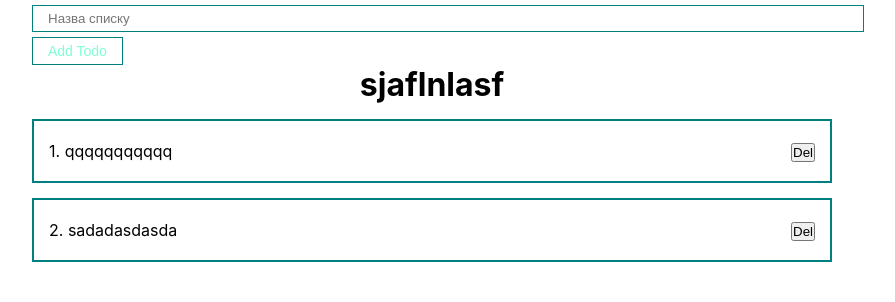
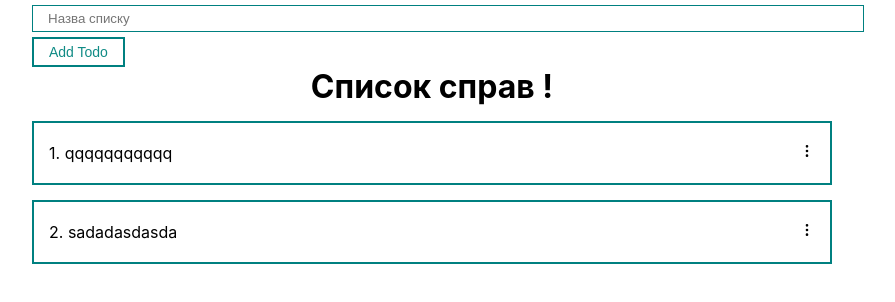
Before and after one commit to IvannaIva/todoReact, a React (Create React App) app in the folder todo/: page / in a window 1280 px wide. Shown: the top 302 px of the page, without its empty margins (208-1103 px from the left). Built offline with nearby package versions, Linux system fonts and the light colour scheme.

Commit message:
todo_Dotsss

```diff
--- a/todo/package.json
+++ b/todo/package.json
@@ -3,11 +3,13 @@
   "version": "0.1.0",
   "private": true,
   "dependencies": {
+    "@react-icons/all-files": "^4.1.0",
     "@testing-library/jest-dom": "^5.16.5",
     "@testing-library/react": "^13.4.0",
     "@testing-library/user-event": "^13.5.0",
     "react": "^18.2.0",
     "react-dom": "^18.2.0",
+    "react-icons": "^4.9.0",
     "react-scripts": "5.0.1",
     "web-vitals": "^2.1.4"
   },
--- a/todo/src/App.js
+++ b/todo/src/App.js
@@ -13,10 +13,38 @@ function App() {
     setTodos([...todos, newTodo]);
   };
 
+  const removeTodo = (todo) => {
+    console.log(todo);
+    setTodos(todos.filter((t) => t.id !== todo.id));
+  };
+
+  const editTodo = (edittodo) => {
+    const editTitle = prompt("tytytry");
+
+    console.log(edittodo);
+
+    todos.find((t) => {
+      if (t.id === edittodo.id) {
+        return (t.title = editTitle);
+      }
+    });
+
+    setTodos([...todos]);
+  };
+
   return (
     <div className="App">
       <TodoForm create={createTodo} />
-      <TodoList todos={todos} title="sjaflnlasf" />
+      {todos.length !== 0 ? (
+        <TodoList
+          edit={editTodo}
+          remove={removeTodo}
+          todos={todos}
+          title="Список справ !"
+        />
+      ) : (
+        <h1 style={{ textAlign: "center" }}>Список порожній !</h1>
+      )}
     </div>
   );
 }
--- a/todo/src/components/TodoItem.jsx
+++ b/todo/src/components/TodoItem.jsx
@@ -1,13 +1,29 @@
 import React from "react";
+import { useState } from "react";
+import MyButton from "./UI/button/MyButton";
+import { TbDotsVertical } from "react-icons/tb";
 
 export const TodoItem = (props) => {
+  let [dotsOpen, setDotsOpen] = useState(false);
+
   return (
     <div className="todo">
       <div className="todo__content">
-        <div>{props.number}. {props.todo.title}</div>
+        <div>
+          {props.number}. {props.todo.title}
+        </div>
       </div>
       <div className="todo__btns">
-        <button>Del</button>
+        <TbDotsVertical
+          onClick={() => setDotsOpen((dotsOpen = !dotsOpen))}
+          className="tree-dots-button"
+        />
+        {dotsOpen && (
+          <div className="tree-dots">
+            <MyButton onClick={() => props.remove(props.todo)}>Del</MyButton>
+            <MyButton onClick={() => props.edit(props.todo)}>Edit</MyButton>
+          </div>
+        )}
       </div>
     </div>
   );
--- a/todo/src/components/TodoList.jsx
+++ b/todo/src/components/TodoList.jsx
@@ -1,12 +1,12 @@
 import React from "react";
 import { TodoItem } from "./TodoItem";
 
-export const TodoList = ({todos, title}) => {
+export const TodoList = ({todos, title, remove, edit}) => {
   return (
     <div>
       <h1 style={{ textAlign: "center" }}> {title} </h1>
       {todos.map((todo, index) => (
-        <TodoItem number={index+1} todo={todo} key={todo.id} />
+        <TodoItem edit={edit} remove={remove} number={index+1} todo={todo} key={todo.id} />
       ))}
     </div>
   );
--- a/todo/src/components/UI/button/MyButton.module.css
+++ b/todo/src/components/UI/button/MyButton.module.css
@@ -1,8 +1,9 @@
 .myBtn {
     padding: 5px 15px;
-    color: aquamarine;
+    color: rgb(16, 139, 133);
     font-size: 14px;
     background: transparent;
-    border: 1px solid teal;
+    border: 2px solid teal;
     cursor: pointer;
+
 }
--- a/todo/src/components/styles/App.css
+++ b/todo/src/components/styles/App.css
@@ -1,4 +1,4 @@
-*{
+* {
   margin: 0;
   padding: 0;
   box-shadow: border-box;
@@ -22,5 +22,27 @@
   justify-content: space-between;
   align-items: center;
   padding: 5px 15px;
+  position: relative;
+}
 
+.tree-dots-button {
+  cursor: pointer;
+  transition: color transform 500 ms ease;
 }
+
+.tree-dots-button:hover {
+  color: #8fd1a2;
+  transform: scale(1.5);
+}
+
+.tree-dots {
+  position: absolute;
+  top: 30px;
+
+  width: 150px;
+  min-height: 100px;
+  background: #faf6f6;
+  -webkit-box-shadow: 5px 2px 15px -7px #000000;
+box-shadow: 5px 2px 15px -7px #000000;
+z-index: 1000;
+}
```
Also changed, not shown: todo/src/components/ThreeDots.jsx (added, +7 -0 lines), 1 other file (tests, documents, lock files or other folders). Lines whose indentation alone changed are shown as unchanged.
